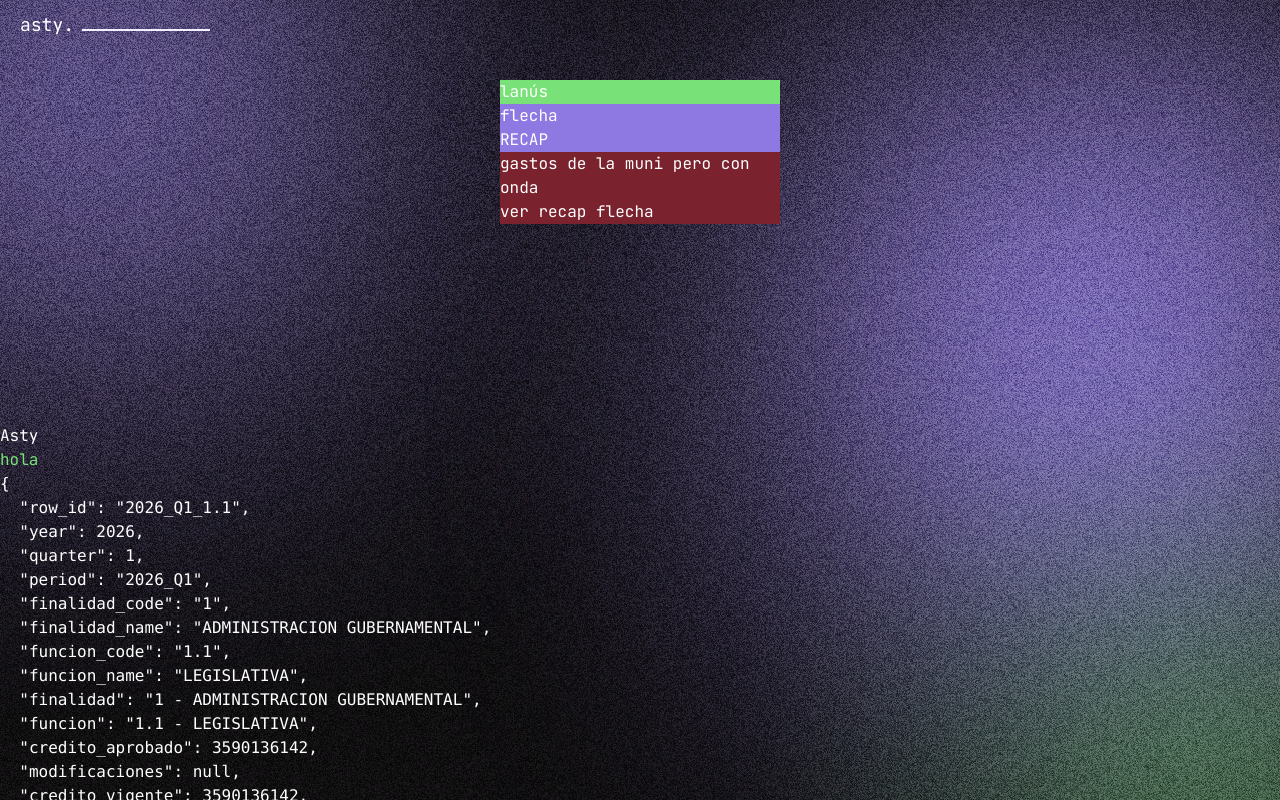
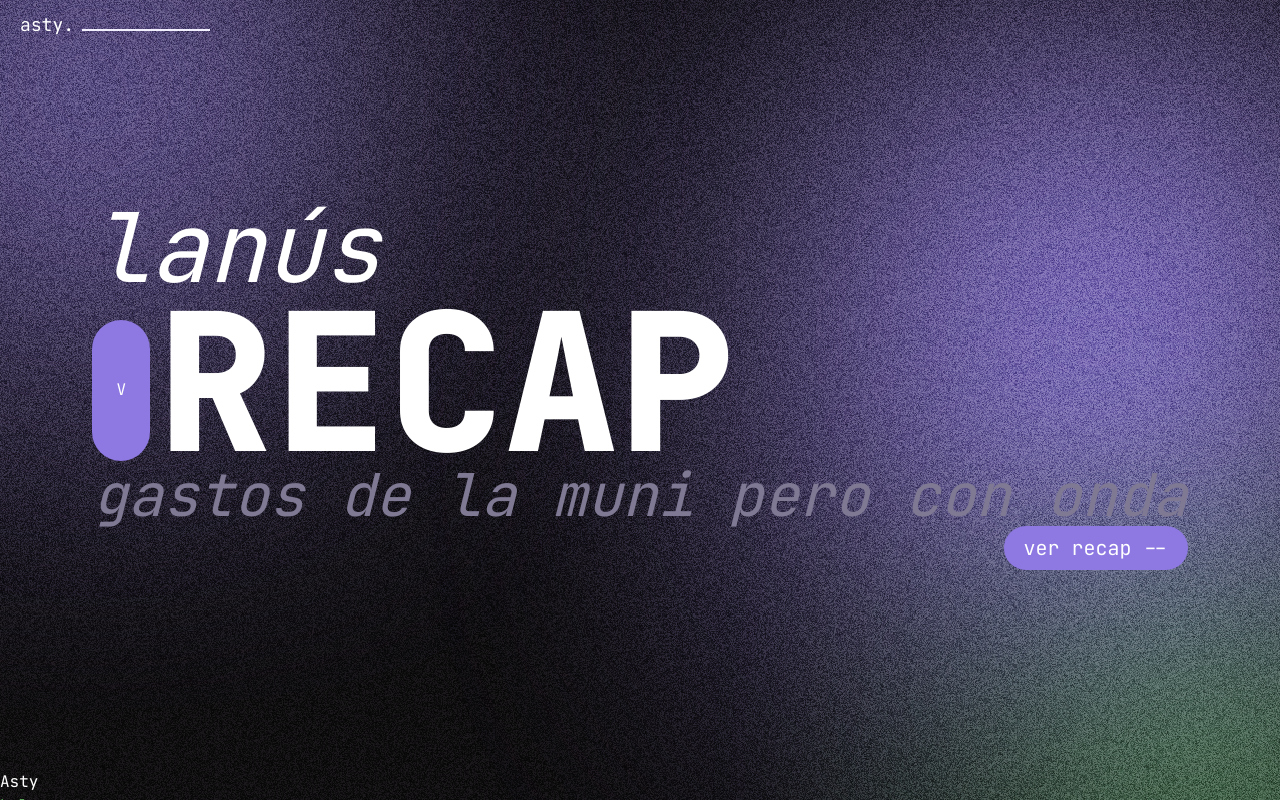
Before and after one commit to JuanCruzBolatti/Project_Asty, a Next.js app in the folder apps/web/: page / in a window 1280 px wide. Shown: the top 800 px of the page. Built offline with nearby package versions, Linux system fonts and the light colour scheme.

Commit message:
Hero updates

```diff
--- a/apps/web/app/layout.tsx
+++ b/apps/web/app/layout.tsx
@@ -7,6 +7,7 @@ import { Navbar } from "@/components/layout/Navbar"
 
 const jetbrainsMono = JetBrains_Mono({
   subsets: ["latin"],
+  style: ["normal", "italic"],
 });
 
 export const metadata: Metadata = {
--- a/apps/web/app/page.tsx
+++ b/apps/web/app/page.tsx
@@ -13,9 +13,9 @@ export default async function HomePage() {
                 {/* Glow */}
                 <div className="absolute -top-40 -left-40 w-[500px] h-[500px] rounded-full bg-violet opacity-90 blur-[160px]" />
 
-                <div className="absolute top-10 -right-30 w-[600px] h-[600px] rounded-full bg-violet blur-[150px]" />
+                <div className="absolute top-10 -right-30 md:w-[600px] md:h-[600px] rounded-full bg-violet blur-[150px]" />
 
-                <div className="absolute top-[80vh] -right-20 w-[300px] h-[300px] rounded-full bg-green blur-[140px]" />
+                <div className="absolute top-[80vh] -right-40 md:-right-20 w-[300px] h-[300px] rounded-full bg-bordeaux md:bg-green blur-[140px]" />
 
                 {/* Noise overlay */}
                 <div
@@ -30,19 +30,22 @@ export default async function HomePage() {
             </div>
 
             {/* HERO */}
-            <section className="relative z-20 mt-20">
-                <div className="bg-green flex flex-col justify-center items-center w-70 mx-auto">
+            <section className="relative z-20 mt-[35vh] md:mt-[25vh]">
+                <div className="flex flex-col justify-center items-center w-90 mx-auto md:w-fit">
 
-                    <h1 className="w-full">lanús</h1>
+                    <h1 className="w-full italic text-6xl md:text-8xl leading-none">lanús</h1>
 
-                    <div className="bg-violet w-full">
-                        <Link href="/">flecha</Link>
-                        <h2>RECAP</h2>
+                    <div className="w-full flex flex-row gap-2 items-start">
+                        <Link href="/" className="rounded-4xl bg-violet flex items-center justify-center w-fit px-4 py-2 mt-2 h-[5rem] md:mt-6 md:h-[8.8rem] md:px-6">
+                            V
+                        </Link>
+
+                        <h2 className="text-[6.2rem] leading-[0.9] font-extrabold md:text-[12rem]">RECAP</h2>
                     </div>
 
-                    <div className="bg-bordeaux w-full">
-                        <p>gastos de la muni pero con onda</p>
-                        <Link href="/">ver recap flecha</Link>
+                    <div className="w-full flex flex-col gap-1 items-end">
+                        <p className="w-full text-[4.6vw] italic leading-[0.9] md:text-muted md:hover:text-soft transition duration-300 ease-out">gastos de la muni pero con onda</p>
+                        <Link href="/" className="bg-violet px-5 py-2 rounded-4xl text-xl">ver recap --</Link>
                     </div>
 
                 </div>
```
